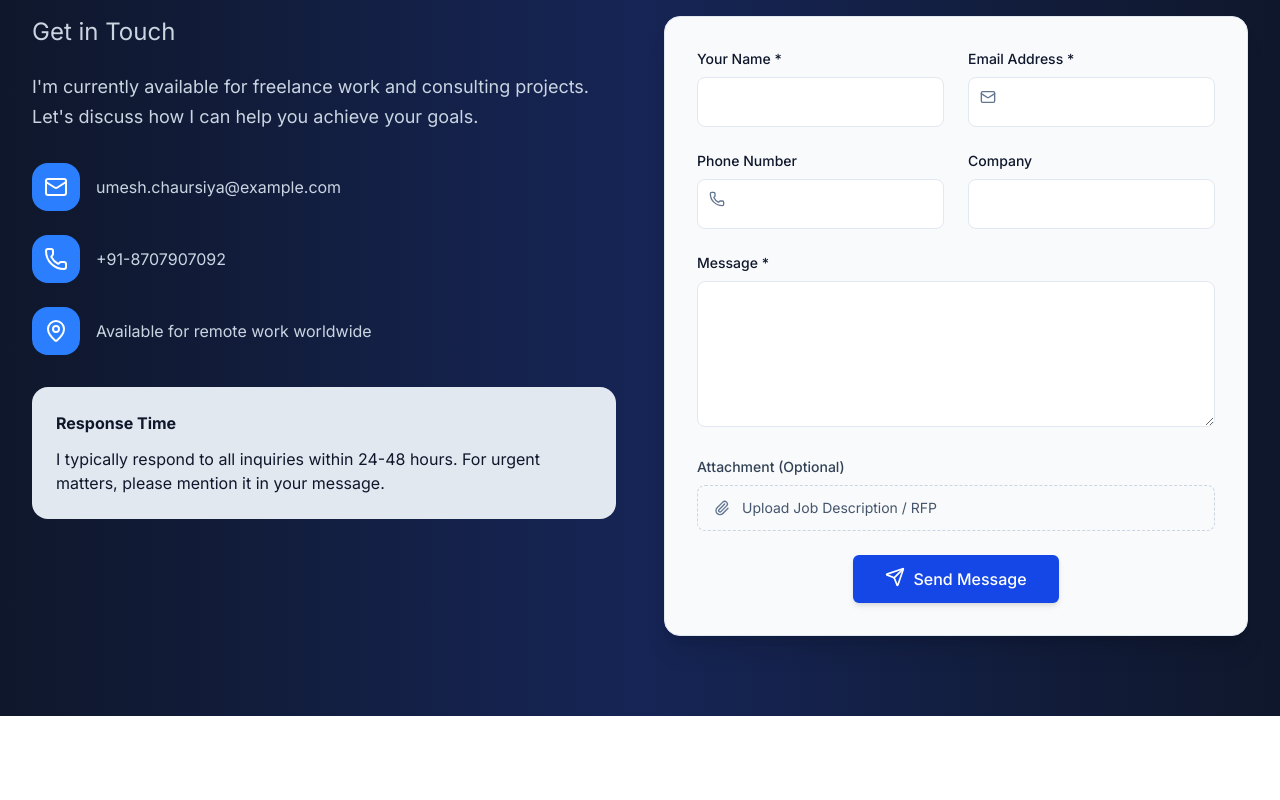
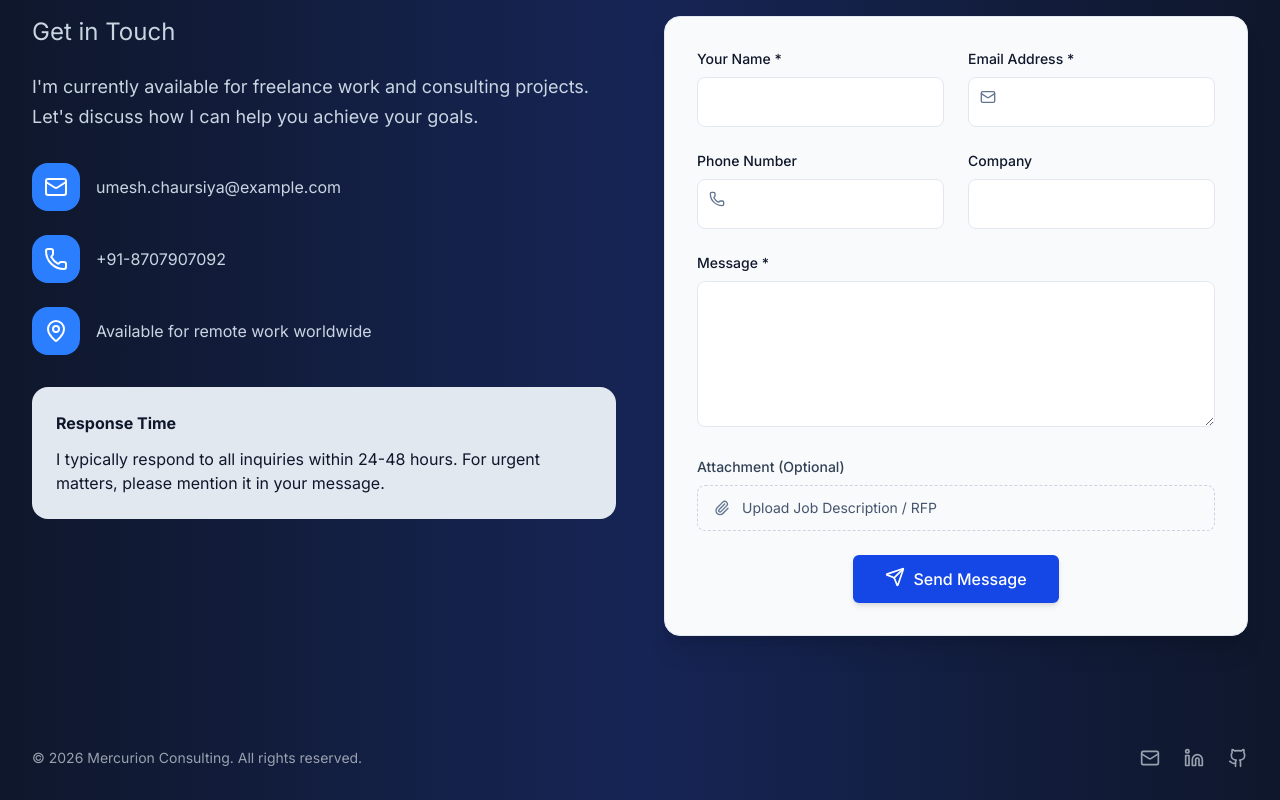
Before and after one commit to chaurasiyaumesh9/mercurion-consulting, a Next.js app: page / in a window 1280 px wide. Shown: the part 6512-7312 px from the top of the page. Before the commit the page ends 7228 px from the top, so only its background shows below. Built offline with nearby package versions, Linux system fonts and the light colour scheme.

Commit message:
separate footer included

```diff
--- /dev/null
+++ b/app/components/Footer.tsx
@@ -0,0 +1,44 @@
+import { Github, Linkedin, Mail, Twitter } from "lucide-react";
+
+export function Footer() {
+  return (
+    <footer className="bg-linear-to-r from-slate-900 via-blue-950 to-slate-900 text-white py-8">
+      <div className="max-w-7xl mx-auto px-4 sm:px-6 lg:px-8">
+        <div className="flex flex-col md:flex-row justify-between items-center">
+          <div className="mb-4 md:mb-0">
+            <p className="text-gray-400 text-sm">
+              © 2026 Mercurion Consulting. All rights reserved.
+            </p>
+          </div>
+          <div className="flex space-x-6">
+            <a
+              href="mailto:contact@mercurionconsulting.com"
+              className="text-gray-400 hover:text-blue-400 transition-colors"
+              aria-label="Email"
+            >
+              <Mail size={20} />
+            </a>
+            <a
+              href="https://www.linkedin.com/in/uc1990/"
+              target="_blank"
+              rel="noopener noreferrer"
+              className="text-gray-400 hover:text-blue-400 transition-colors"
+              aria-label="LinkedIn"
+            >
+              <Linkedin size={20} />
+            </a>
+            <a
+              href="https://github.com/chaurasiyaumesh9"
+              target="_blank"
+              rel="noopener noreferrer"
+              className="text-gray-400 hover:text-blue-400 transition-colors"
+              aria-label="GitHub"
+            >
+              <Github size={20} />
+            </a>
+          </div>
+        </div>
+      </div>
+    </footer>
+  );
+}
--- a/app/page.tsx
+++ b/app/page.tsx
@@ -7,6 +7,7 @@
 import { Blog } from "./components/Blog";
 import { Contact } from "./components/Contact";
 import { HireSection } from "./components/HireSection";
+import { Footer } from "./components/Footer";
 
 export default function Home() {
   return (
@@ -20,6 +21,7 @@
       {/* <Blog /> */}
       {/* <HireSection /> */}
       <Contact />
+      <Footer />
     </div>
   );
 }
```
